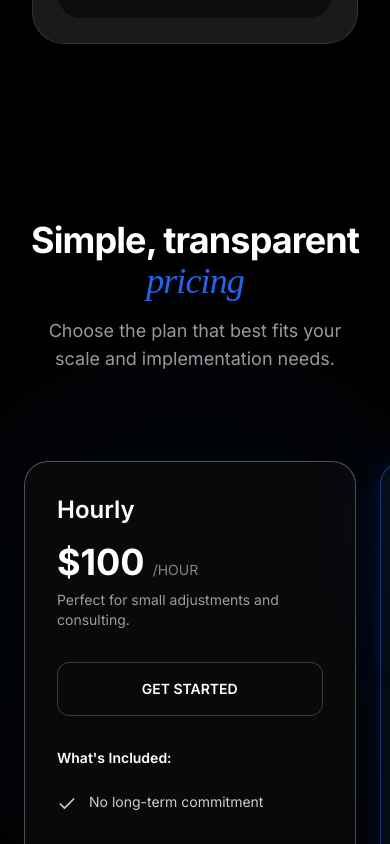
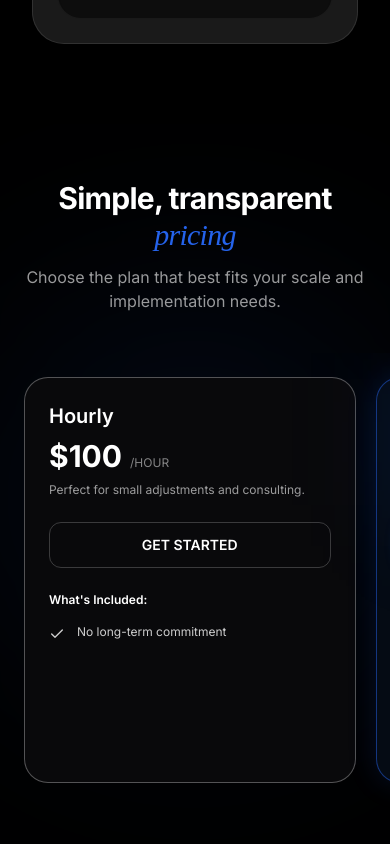
Before and after one commit to urusamir/samirs-personal-website, a React (Vite) app: page / in a window 390 px wide. Shown: the part 3540-4384 px from the top of the page. Built offline with nearby package versions, Linux system fonts and the light colour scheme; a web font is replaced by a local one.

Commit message:
style: optimize pricing heights and mobile calendar scroll

```diff
--- a/src/components/CalendarEmbed.jsx
+++ b/src/components/CalendarEmbed.jsx
@@ -13,7 +13,10 @@ export default function CalendarEmbed() {
             </div>
 
             <div className="w-full max-w-[1000px] px-4 md:px-8">
-                <div className="w-full h-[650px] md:h-[750px] overflow-hidden rounded-2xl md:rounded-[2rem] border border-white/10 bg-[#111111] shadow-[0_0_50px_rgba(37,99,235,0.05)]">
+                <div
+                    className="w-full h-[1000px] sm:h-[850px] md:h-[750px] overflow-hidden rounded-2xl md:rounded-[2rem] border border-white/10 bg-[#111111] shadow-[0_0_50px_rgba(37,99,235,0.05)]"
+                    style={{ WebkitOverflowScrolling: 'touch' }}
+                >
                     <iframe
                         src="https://cal.com/samirdoesai/30min?embed=true&theme=dark"
                         width="100%"
@@ -21,6 +24,7 @@ export default function CalendarEmbed() {
                         frameBorder="0"
                         title="Book a call with Samir"
                         className="w-full h-full"
+                        scrolling="yes"
                     ></iframe>
                 </div>
             </div>
--- a/src/components/Pricing.jsx
+++ b/src/components/Pricing.jsx
@@ -3,116 +3,116 @@ import { Check } from 'lucide-react';
 
 export default function Pricing() {
     return (
-        <section className="relative w-full bg-[#000000] py-24 z-10 overflow-hidden" id="pricing">
+        <section className="relative w-full bg-[#000000] py-14 md:py-10 xl:py-20 z-10 overflow-hidden" id="pricing">
             <div className="absolute top-1/2 left-1/2 w-full max-w-5xl h-96 bg-[#2563EB]/10 blur-[120px] rounded-[100%] pointer-events-none -translate-x-1/2 -translate-y-1/2"></div>
 
             <div className="max-w-6xl mx-auto px-6 md:px-8 relative z-10">
-                <div className="flex flex-col items-center mb-16 text-center">
-                    <h2 className="font-heading text-4xl md:text-5xl lg:text-6xl font-bold text-white tracking-tight mb-4">
+                <div className="flex flex-col items-center mb-10 md:mb-8 text-center">
+                    <h2 className="font-heading text-3xl md:text-4xl lg:text-5xl font-bold text-white tracking-tight mb-3">
                         Simple, transparent <span className="text-[#2563EB] font-drama italic font-normal">pricing</span>
                     </h2>
-                    <p className="font-heading text-lg text-white/60 max-w-2xl">
+                    <p className="font-heading text-base md:text-md text-white/60 max-w-2xl">
                         Choose the plan that best fits your scale and implementation needs.
                     </p>
                 </div>
 
-                <div className="flex md:grid md:grid-cols-3 gap-6 md:gap-8 items-stretch overflow-x-auto md:overflow-visible snap-x snap-mandatory pt-6 pb-8 md:py-0 px-6 md:px-0 -mx-6 md:mx-0 [&::-webkit-scrollbar]:hidden [-ms-overflow-style:none] [scrollbar-width:none]">
+                <div className="flex md:grid md:grid-cols-3 gap-5 md:gap-6 lg:gap-8 items-stretch overflow-x-auto md:overflow-visible snap-x snap-mandatory pt-6 pb-8 md:py-0 px-6 md:px-0 -mx-6 md:mx-0 [&::-webkit-scrollbar]:hidden [-ms-overflow-style:none] [scrollbar-width:none]">
 
                     {/* Hourly Plan */}
-                    <div className="flex flex-col p-8 rounded-3xl bg-[#09090B] border border-white/30 relative transition-transform hover:-translate-y-2 duration-300 snap-center shrink-0 w-[85vw] md:w-auto">
-                        <div className="mb-8">
-                            <h3 className="font-heading text-2xl font-semibold text-white mb-4">Hourly</h3>
+                    <div className="flex flex-col p-6 xl:p-8 rounded-[1.5rem] bg-[#09090B] border border-white/30 relative transition-transform hover:-translate-y-1 duration-300 snap-center shrink-0 w-[85vw] md:w-auto">
+                        <div className="mb-6 xl:mb-8">
+                            <h3 className="font-heading text-xl xl:text-2xl font-semibold text-white mb-2 xl:mb-4">Hourly</h3>
                             <div className="flex items-baseline gap-2 mb-2">
-                                <span className="font-heading text-4xl lg:text-5xl font-bold text-white">$100</span>
-                                <span className="font-heading text-white/50 text-sm">/HOUR</span>
+                                <span className="font-heading text-3xl xl:text-4xl font-bold text-white">$100</span>
+                                <span className="font-heading text-white/50 text-xs xl:text-sm">/HOUR</span>
                             </div>
-                            <p className="font-heading text-sm text-white/60">Perfect for small adjustments and consulting.</p>
+                            <p className="font-heading text-xs xl:text-sm text-white/60">Perfect for small adjustments and consulting.</p>
                         </div>
 
-                        <a href="https://cal.com/samirdoesai/30min" target="_blank" rel="noreferrer" className="w-full py-4 rounded-xl border border-white/20 text-white font-heading font-semibold text-sm text-center transition-colors hover:bg-white/10 mb-8">
+                        <a href="https://cal.com/samirdoesai/30min" target="_blank" rel="noreferrer" className="w-full py-3 xl:py-4 rounded-xl border border-white/20 text-white font-heading font-semibold text-sm text-center transition-colors hover:bg-white/10 mb-6 xl:mb-8">
                             GET STARTED
                         </a>
 
-                        <div className="flex flex-col gap-4">
-                            <h4 className="font-heading text-sm font-semibold text-white mb-2">What's Included:</h4>
+                        <div className="flex flex-col gap-3 xl:gap-4">
+                            <h4 className="font-heading text-xs xl:text-sm font-semibold text-white mb-1 xl:mb-2">What's Included:</h4>
                             <div className="flex items-start gap-3">
-                                <Check className="w-5 h-5 text-white/80 shrink-0 mt-0.5" />
-                                <span className="font-heading text-sm text-white/80">No long-term commitment</span>
+                                <Check className="w-4 h-4 xl:w-5 xl:h-5 text-white/80 shrink-0 mt-0.5" />
+                                <span className="font-heading text-xs xl:text-sm text-white/80">No long-term commitment</span>
                             </div>
                         </div>
                     </div>
 
                     {/* Monthly Retainer Plan (Highlighted) */}
-                    <div className="flex flex-col p-8 rounded-3xl bg-[#050B14] border border-[#2563EB]/50 shadow-[0_0_30px_rgba(37,99,235,0.15)] relative transition-transform hover:-translate-y-2 duration-300 transform md:-translate-y-4 snap-center shrink-0 w-[85vw] md:w-auto">
-                        <div className="absolute -top-4 left-1/2 -translate-x-1/2 bg-[#2563EB] text-white text-[10px] md:text-xs font-bold px-4 py-1.5 rounded-full tracking-wider uppercase font-heading">
+                    <div className="flex flex-col p-6 xl:p-8 rounded-[1.5rem] bg-[#050B14] border border-[#2563EB]/50 shadow-[0_0_30px_rgba(37,99,235,0.15)] relative transition-transform hover:-translate-y-1 duration-300 transform md:-translate-y-2 lg:-translate-y-4 snap-center shrink-0 w-[85vw] md:w-auto">
+                        <div className="absolute -top-3 left-1/2 -translate-x-1/2 bg-[#2563EB] text-white text-[9px] xl:text-xs font-bold px-4 py-1.5 rounded-full tracking-wider uppercase font-heading">
                             Recommended
                         </div>
 
                         {/* Inner subtle glow */}
                         <div className="absolute top-0 left-1/2 -translate-x-1/2 w-3/4 h-32 bg-[#2563EB]/20 blur-[60px] pointer-events-none"></div>
 
-                        <div className="mb-8 relative z-10">
-                            <h3 className="font-heading text-2xl font-semibold text-white mb-4">Monthly Retainer</h3>
+                        <div className="mb-6 xl:mb-8 relative z-10">
+                            <h3 className="font-heading text-xl xl:text-2xl font-semibold text-white mb-2 xl:mb-4">Monthly Retainer</h3>
                             <div className="flex items-baseline gap-2 mb-2">
-                                <span className="font-heading text-4xl lg:text-5xl font-bold text-white">$1,500</span>
-                                <span className="font-heading text-white/50 text-sm">/MONTH</span>
+                                <span className="font-heading text-3xl xl:text-4xl font-bold text-white">$1,500</span>
+                                <span className="font-heading text-white/50 text-xs xl:text-sm">/MONTH</span>
                             </div>
-                            <p className="font-heading text-sm text-white/60">Ongoing partnership and implementation.</p>
+                            <p className="font-heading text-xs xl:text-sm text-white/60">Ongoing partnership and implementation.</p>
                         </div>
 
-                        <a href="https://cal.com/samirdoesai/30min" target="_blank" rel="noreferrer" className="relative z-10 w-full py-4 rounded-xl bg-[#2563EB] hover:bg-[#2563EB]/90 text-white font-heading font-semibold text-sm text-center transition-colors mb-8 shadow-[0_0_15px_rgba(37,99,235,0.4)]">
+                        <a href="https://cal.com/samirdoesai/30min" target="_blank" rel="noreferrer" className="relative z-10 w-full py-3 xl:py-4 rounded-xl bg-[#2563EB] hover:bg-[#2563EB]/90 text-white font-heading font-semibold text-sm text-center transition-colors mb-6 xl:mb-8 shadow-[0_0_15px_rgba(37,99,235,0.4)]">
                             SECURE RETAINER
                         </a>
 
-                        <div className="flex flex-col gap-4 relative z-10">
-                            <h4 className="font-heading text-sm font-semibold text-white mb-2">What's Included:</h4>
+                        <div className="flex flex-col gap-3 xl:gap-4 relative z-10">
+                            <h4 className="font-heading text-xs xl:text-sm font-semibold text-white mb-1 xl:mb-2">What's Included:</h4>
                             <div className="flex items-start gap-3">
-                                <Check className="w-5 h-5 text-white/80 shrink-0 mt-0.5" />
-                                <span className="font-heading text-sm text-white/80 shrink">3-4 Automation Projects</span>
+                                <Check className="w-4 h-4 xl:w-5 xl:h-5 text-white/80 shrink-0 mt-0.5" />
+                                <span className="font-heading text-xs xl:text-sm text-white/80 shrink">3-4 Automation Projects</span>
                             </div>
                             <div className="flex items-start gap-3">
-                                <Check className="w-5 h-5 text-white/80 shrink-0 mt-0.5" />
-                                <span className="font-heading text-sm text-white/80 shrink">Weekly Sync</span>
+                                <Check className="w-4 h-4 xl:w-5 xl:h-5 text-white/80 shrink-0 mt-0.5" />
+                                <span className="font-heading text-xs xl:text-sm text-white/80 shrink">Weekly Sync</span>
                             </div>
                             <div className="flex items-start gap-3">
-                                <Check className="w-5 h-5 text-white/80 shrink-0 mt-0.5" />
-                                <span className="font-heading text-sm text-white/80 shrink">Priority Support Channel (WhatsApp & Slack)</span>
+                                <Check className="w-4 h-4 xl:w-5 xl:h-5 text-white/80 shrink-0 mt-0.5" />
+                                <span className="font-heading text-xs xl:text-sm text-white/80 shrink">Priority Support Channel (WhatsApp & Slack)</span>
                             </div>
                             <div className="flex items-start gap-3">
-                                <Check className="w-5 h-5 text-white/80 shrink-0 mt-0.5" />
-                                <span className="font-heading text-sm text-white/80 shrink">Ongoing Maintenance for All Running Projects</span>
+                                <Check className="w-4 h-4 xl:w-5 xl:h-5 text-white/80 shrink-0 mt-0.5" />
+                                <span className="font-heading text-xs xl:text-sm text-white/80 shrink">Ongoing Maintenance for All Running Projects</span>
                             </div>
                         </div>
                     </div>
 
                     {/* Custom Plan */}
-                    <div className="flex flex-col p-8 rounded-3xl bg-[#09090B] border border-white/30 relative transition-transform hover:-translate-y-2 duration-300 snap-center shrink-0 w-[85vw] md:w-auto">
-                        <div className="mb-8">
-                            <h3 className="font-heading text-2xl font-semibold text-white mb-4">Project-Based</h3>
+                    <div className="flex flex-col p-6 xl:p-8 rounded-[1.5rem] bg-[#09090B] border border-white/30 relative transition-transform hover:-translate-y-1 duration-300 snap-center shrink-0 w-[85vw] md:w-auto">
+                        <div className="mb-6 xl:mb-8">
+                            <h3 className="font-heading text-xl xl:text-2xl font-semibold text-white mb-2 xl:mb-4">Project-Based</h3>
                             <div className="flex items-baseline gap-2 mb-2">
-                                <span className="font-heading text-4xl lg:text-5xl font-bold text-white">Custom</span>
-                                <span className="font-heading text-white/50 text-sm">/QUOTE</span>
+                                <span className="font-heading text-3xl xl:text-4xl font-bold text-white">Custom</span>
+                                <span className="font-heading text-white/50 text-xs xl:text-sm">/QUOTE</span>
                             </div>
-                            <p className="font-heading text-sm text-white/60">For massive or specifically scoped builds.</p>
+                            <p className="font-heading text-xs xl:text-sm text-white/60">For massive or specifically scoped builds.</p>
                         </div>
 
-                        <a href="https://cal.com/samirdoesai/30min" target="_blank" rel="noreferrer" className="w-full py-4 rounded-xl border border-white/20 text-white font-heading font-semibold text-sm text-center transition-colors hover:bg-white/10 mb-8">
+                        <a href="https://cal.com/samirdoesai/30min" target="_blank" rel="noreferrer" className="w-full py-3 xl:py-4 rounded-xl border border-white/20 text-white font-heading font-semibold text-sm text-center transition-colors hover:bg-white/10 mb-6 xl:mb-8">
                             DISCUSS PROJECT
                         </a>
 
-                        <div className="flex flex-col gap-4">
-                            <h4 className="font-heading text-sm font-semibold text-white mb-2">What's Included:</h4>
+                        <div className="flex flex-col gap-3 xl:gap-4">
+                            <h4 className="font-heading text-xs xl:text-sm font-semibold text-white mb-1 xl:mb-2">What's Included:</h4>
                             <div className="flex items-start gap-3">
-                                <Check className="w-5 h-5 text-white/80 shrink-0 mt-0.5" />
-                                <span className="font-heading text-sm text-white/80">Defined Scope & Deliverables</span>
+                                <Check className="w-4 h-4 xl:w-5 xl:h-5 text-white/80 shrink-0 mt-0.5" />
+                                <span className="font-heading text-xs xl:text-sm text-white/80">Defined Scope & Deliverables</span>
                             </div>
                             <div className="flex items-start gap-3">
-                                <Check className="w-5 h-5 text-white/80 shrink-0 mt-0.5" />
-                                <span className="font-heading text-sm text-white/80">Fixed Implementation Cost</span>
+                                <Check className="w-4 h-4 xl:w-5 xl:h-5 text-white/80 shrink-0 mt-0.5" />
+                                <span className="font-heading text-xs xl:text-sm text-white/80">Fixed Implementation Cost</span>
                             </div>
                             <div className="flex items-start gap-3">
-                                <Check className="w-5 h-5 text-white/80 shrink-0 mt-0.5" />
-                                <span className="font-heading text-sm text-white/80">Detailed Documentation</span>
+                                <Check className="w-4 h-4 xl:w-5 xl:h-5 text-white/80 shrink-0 mt-0.5" />
+                                <span className="font-heading text-xs xl:text-sm text-white/80">Detailed Documentation</span>
                             </div>
                         </div>
                     </div>
```
